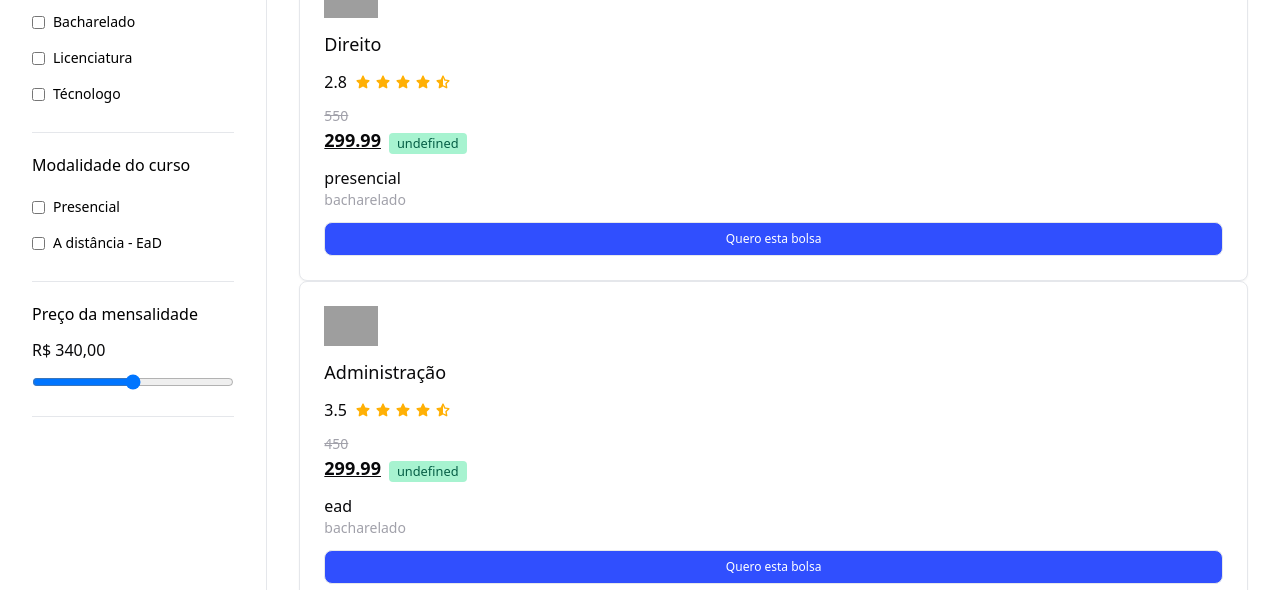
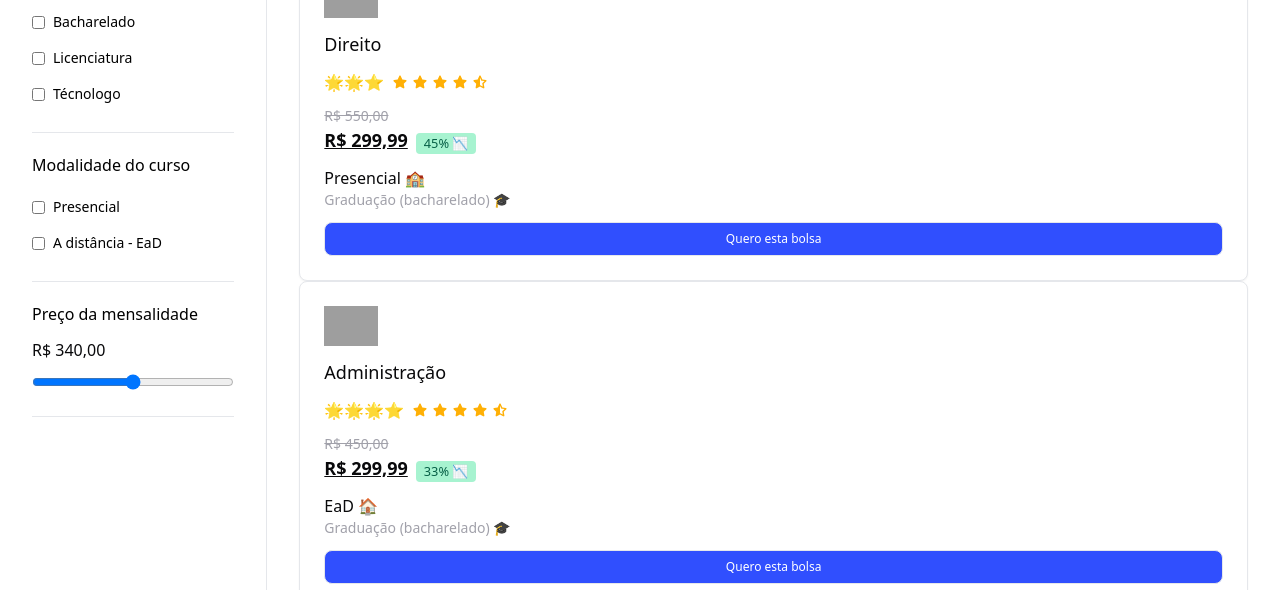
Before and after one commit to Valbermarcelino/Desafio-de-Front-End---Quero-Educa-o, a React (Vite) app: page / in a window 1280 px wide. Shown: the part 210-800 px from the top of the page. Built offline with nearby package versions, Linux system fonts and the light colour scheme; data requests are answered from the project's data file; grey boxes are pictures that could not be loaded.

Commit message:
js parte 2

```diff
--- a/src/App.tsx
+++ b/src/App.tsx
@@ -10,6 +10,60 @@ import QListCard from "./components/QListCard";
 import QFormOrderByOffer from "./components/QFormOrderByOffer";
 import QFormFilterOffer from "./components/QFormFilterOffer";
 import QSectionForm from "./components/QSectionForm";
+
+// Função para formatar valores em moeda
+const formatCurrency = (value: number) => {
+  return value.toLocaleString('pt-BR', { style: 'currency', currency: 'BRL' });
+};
+
+// Função para calcular a porcentagem de desconto
+const calculateDiscount = (fullPrice: number, offeredPrice: number) => {
+  return ((1 - offeredPrice / fullPrice) * 100).toFixed(0); // Calcula a porcentagem de desconto
+};
+
+// Função para renderizar estrelas
+const renderStars = (rating: number) => {
+  const fullStars = Math.floor(rating); // Estrelas completas
+  const hasHalfStar = rating % 1 !== 0; // Verifica se há meia estrela
+
+  const stars = [];
+
+  for (let i = 0; i < fullStars; i++) {
+    stars.push(<span key={i}>🌟</span>);
+  }
+
+  if (hasHalfStar) {
+    stars.push(<span key="half">⭐️</span>); // Meia estrela
+  }
+
+  return stars;
+};
+
+// Função para traduzir o tipo
+const translateKind = (kind: string) => {
+  switch (kind) {
+    case 'presencial':
+      return 'Presencial 🏫';
+    case 'ead':
+      return 'EaD 🏠';
+    default:
+      return kind;
+  }
+};
+
+// Função para traduzir o nível
+const translateLevel = (level: string) => {
+  switch (level) {
+    case 'bacharelado':
+      return 'Graduação (bacharelado) 🎓';
+    case 'tecnologo':
+      return 'Graduação (tecnólogo) 🎓';
+    case 'licenciatura':
+      return 'Graduação (licenciatura) 🎓';
+    default:
+      return level;
+  }
+};
 
 const App: React.FC = () => {
   const [offers, setOffers] = useState([]);
@@ -72,12 +126,12 @@ const App: React.FC = () => {
             <QCardOffer
               key={card.id}
               courseName={card.courseName}
-              rating={card.rating}
-              fullPrice={String(card.fullPrice)}
-              offeredPrice={String(card.offeredPrice)}
-              discount={String(card.discount)}
-              kind={card.kind}
-              level={card.level}
+              rating={renderStars(card.rating)}
+              fullPrice={formatCurrency(card.fullPrice)}
+              offeredPrice={formatCurrency(card.offeredPrice)}
+              discount={`${calculateDiscount(card.fullPrice, card.offeredPrice)}% 📉`}
+              kind={translateKind(card.kind)}
+              level={translateLevel(card.level)}
               iesLogo={card.iesLogo}
               iesName={card.iesName}
             />
```
